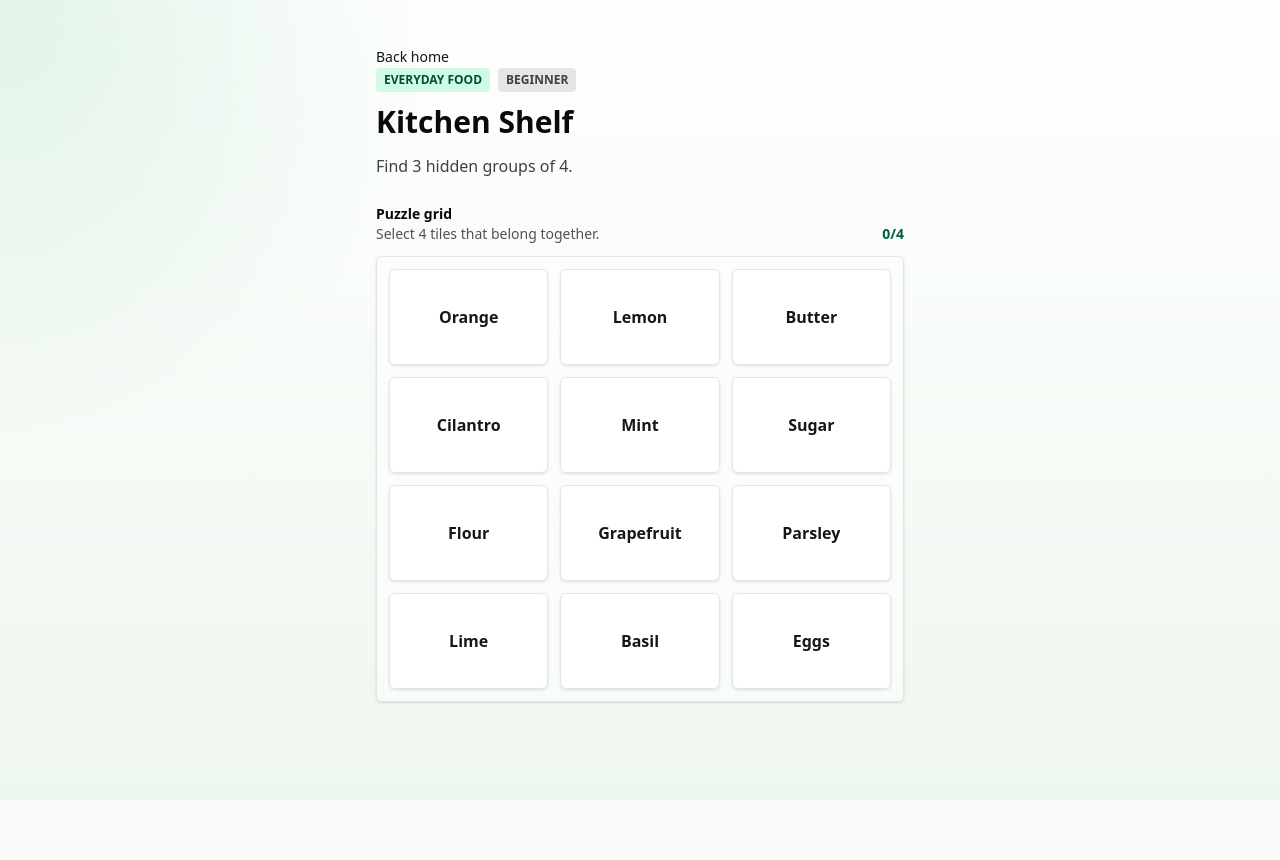
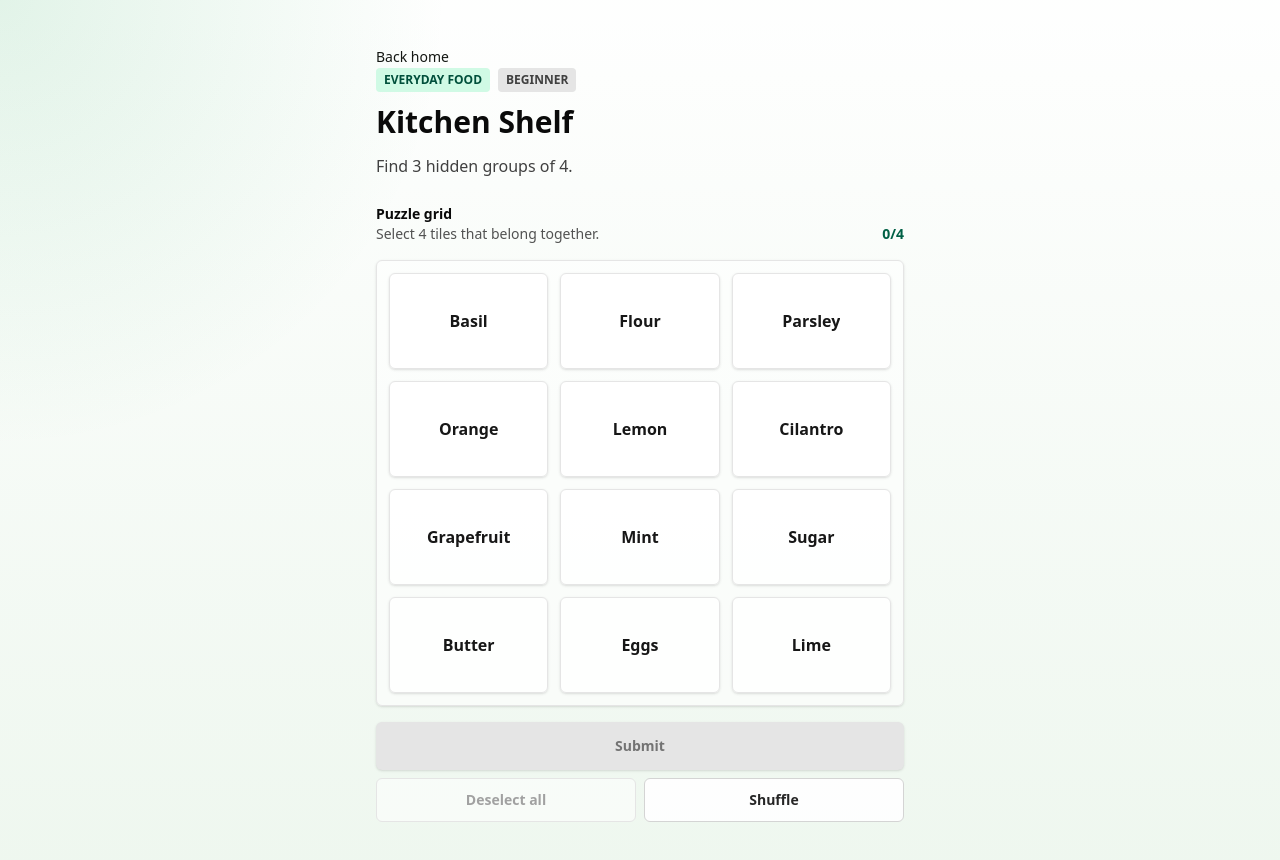
Before and after one commit to WesselKooy/glyph, a Next.js app in the folder apps/web/: page /play in a window 1280 px wide. Shown: the top 860 px of the page. Before the commit the page ends 800 px from the top, so only its background shows below. Built offline with nearby package versions, Linux system fonts and the light colour scheme.

Commit message:
Add Link Grid tile controls

```diff
--- a/apps/web/features/puzzle/components/PuzzleBoard.tsx
+++ b/apps/web/features/puzzle/components/PuzzleBoard.tsx
@@ -13,7 +13,11 @@ type PuzzleBoardProps = {
 };
 
 export function PuzzleBoard({ puzzle }: PuzzleBoardProps) {
-  const puzzleItems = useMemo(() => createRenderableLinkGridItems(puzzle), [puzzle]);
+  const [shuffleCount, setShuffleCount] = useState(0);
+  const puzzleItems = useMemo(
+    () => createRenderableLinkGridItems(puzzle, `${puzzle.id}:${shuffleCount}`),
+    [puzzle, shuffleCount],
+  );
   const [selectedItemIds, setSelectedItemIds] = useState<Set<string>>(
     () => new Set(),
   );
@@ -21,6 +25,7 @@ export function PuzzleBoard({ puzzle }: PuzzleBoardProps) {
   const itemCount = puzzleItems.length;
   const selectedCount = selectedItemIds.size;
   const gridColumns = itemCount === 12 ? "grid-cols-3" : "grid-cols-4";
+  const isSubmitReady = selectedCount === puzzle.groupSize;
 
   function toggleItem(itemId: string) {
     setSelectedItemIds((currentSelectedItemIds) => {
@@ -40,8 +45,16 @@ export function PuzzleBoard({ puzzle }: PuzzleBoardProps) {
     });
   }
 
+  function deselectAll() {
+    setSelectedItemIds(new Set());
+  }
+
+  function shuffleTiles() {
+    setShuffleCount((currentShuffleCount) => currentShuffleCount + 1);
+  }
+
   return (
-    <section className="space-y-3" aria-labelledby="puzzle-board-title">
+    <section className="space-y-4" aria-labelledby="puzzle-board-title">
       <div className="flex items-end justify-between gap-4">
         <div>
           <h2
@@ -75,6 +88,46 @@ export function PuzzleBoard({ puzzle }: PuzzleBoardProps) {
           />
         ))}
       </div>
+
+      <div className="space-y-2">
+        <button
+          type="button"
+          disabled={!isSubmitReady}
+          className={[
+            "min-h-12 w-full rounded-md px-4 text-sm font-semibold shadow-sm transition",
+            "focus-visible:outline focus-visible:outline-2 focus-visible:outline-offset-2 focus-visible:outline-emerald-800",
+            isSubmitReady
+              ? "bg-emerald-800 text-white hover:bg-emerald-700"
+              : "cursor-not-allowed bg-neutral-200 text-neutral-500",
+          ].join(" ")}
+        >
+          Submit
+        </button>
+
+        <div className="grid grid-cols-2 gap-2">
+          <button
+            type="button"
+            disabled={selectedCount === 0}
+            onClick={deselectAll}
+            className={[
+              "min-h-11 rounded-md border px-3 text-sm font-semibold transition",
+              "focus-visible:outline focus-visible:outline-2 focus-visible:outline-offset-2 focus-visible:outline-emerald-800",
+              selectedCount > 0
+                ? "border-neutral-300 bg-white/90 text-neutral-800 hover:border-emerald-700 hover:bg-emerald-50"
+                : "cursor-not-allowed border-neutral-200 bg-white/55 text-neutral-400",
+            ].join(" ")}
+          >
+            Deselect all
+          </button>
+          <button
+            type="button"
+            onClick={shuffleTiles}
+            className="min-h-11 rounded-md border border-neutral-300 bg-white/90 px-3 text-sm font-semibold text-neutral-800 transition hover:border-emerald-700 hover:bg-emerald-50 focus-visible:outline focus-visible:outline-2 focus-visible:outline-offset-2 focus-visible:outline-emerald-800"
+          >
+            Shuffle
+          </button>
+        </div>
+      </div>
     </section>
   );
 }
```
